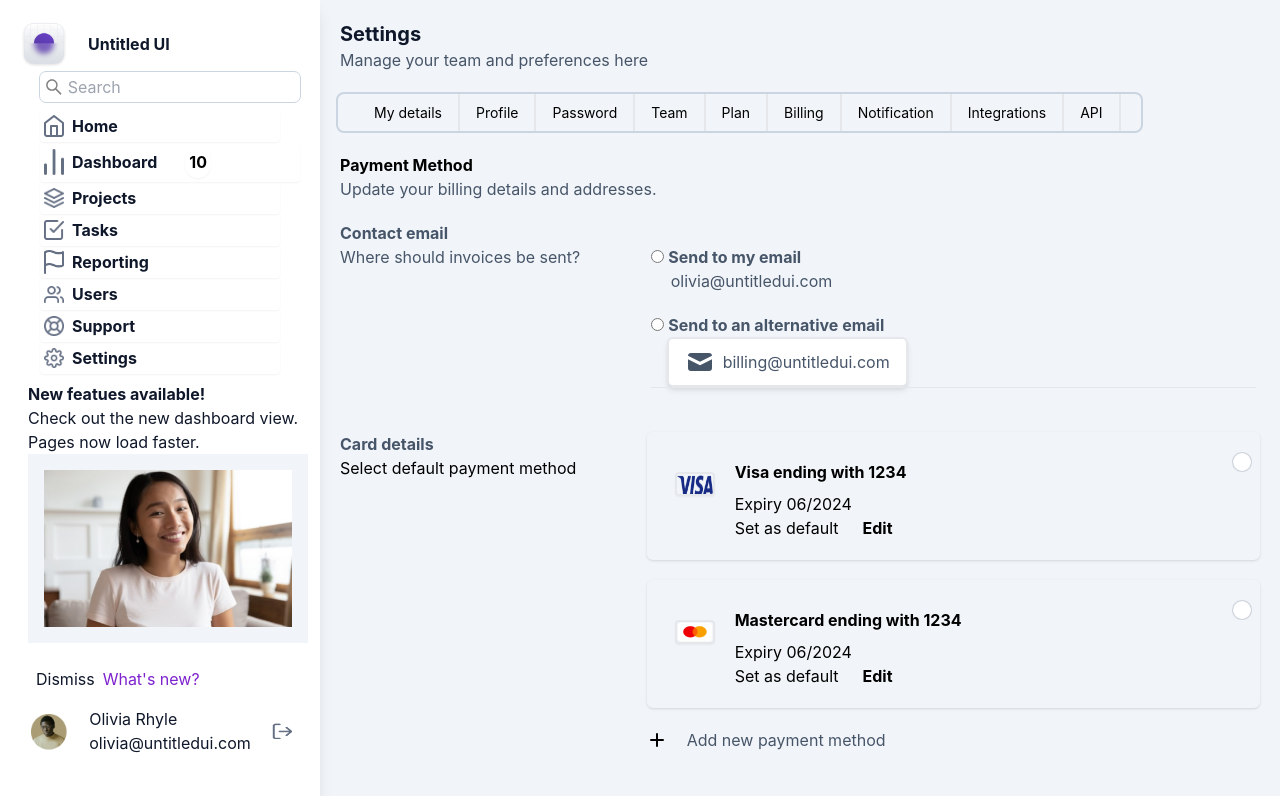
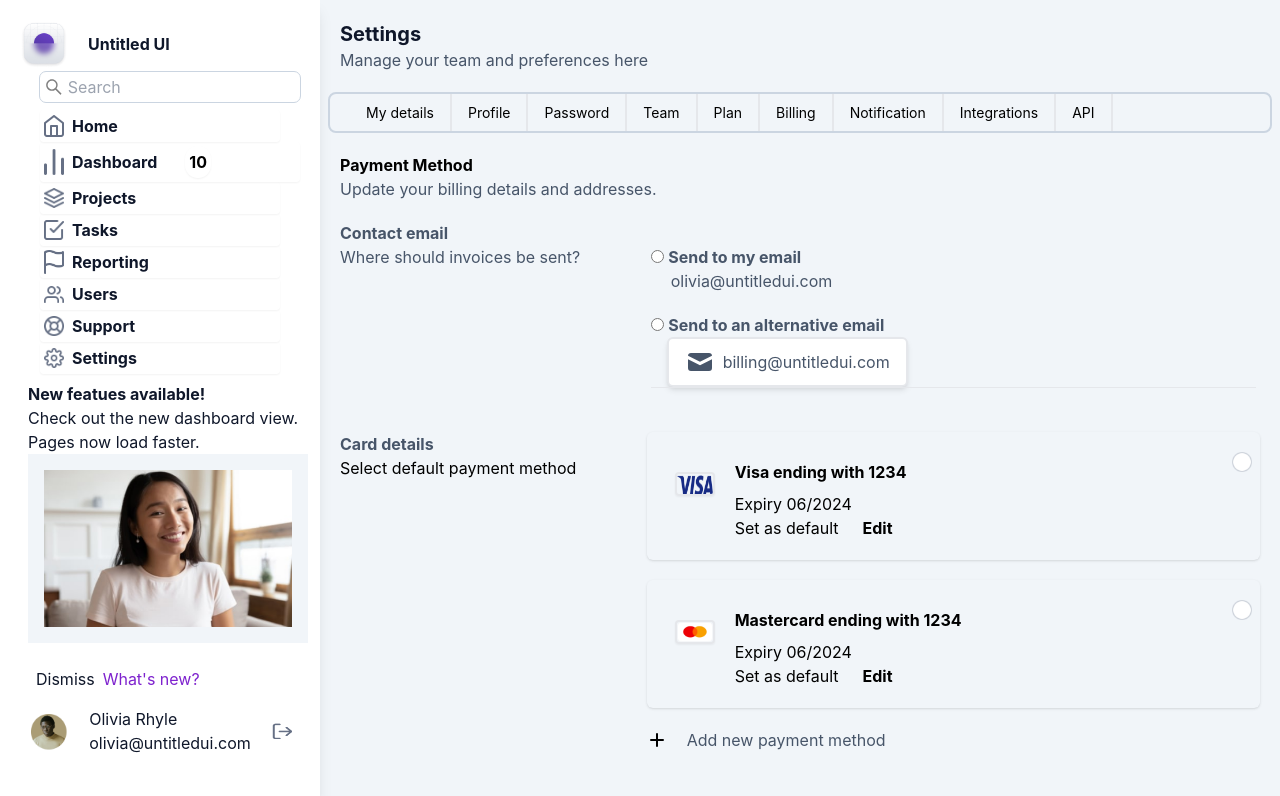
Before and after one commit to abulrasheedilori/vencru-ass, a React (Create React App) app: page / in a window 1280 px wide. Shown: the top 796 px of the page. Built offline with nearby package versions, Linux system fonts and the light colour scheme.

Commit message:
refactoring: list scrollview automatic adjustment

```diff
--- a/src/screens/SettingScreen.js
+++ b/src/screens/SettingScreen.js
@@ -44,7 +44,7 @@ export const SettingScreen = () => {
             <p className="text-slate-600">Manage your team and preferences here</p>
           </div>
           {/* Links My Details */}
-          <ul className="w-fit mx-4 border-2 border-slate-300 flex px-5 items-center justify-start rounded-lg scroll-smooth transition-all duration-300 ease-in overflow-auto">
+          <ul className="w-auto mx-2 border-2 border-slate-300 flex px-5 items-center justify-start rounded-lg scroll-smooth transition-all duration-300 ease-in overflow-auto">
             {links.map((link) => (
               <li
                 key={link.id}
```
